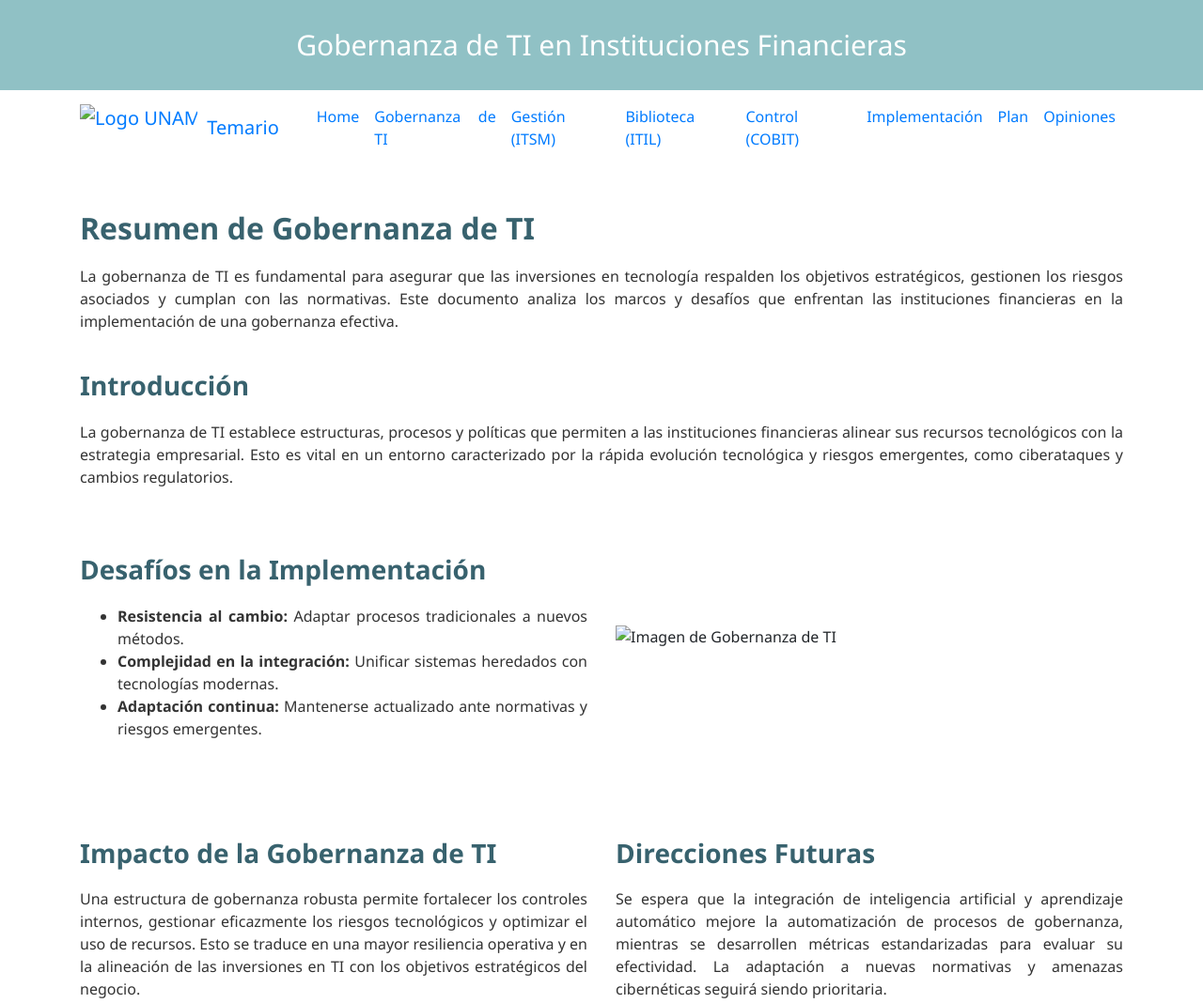
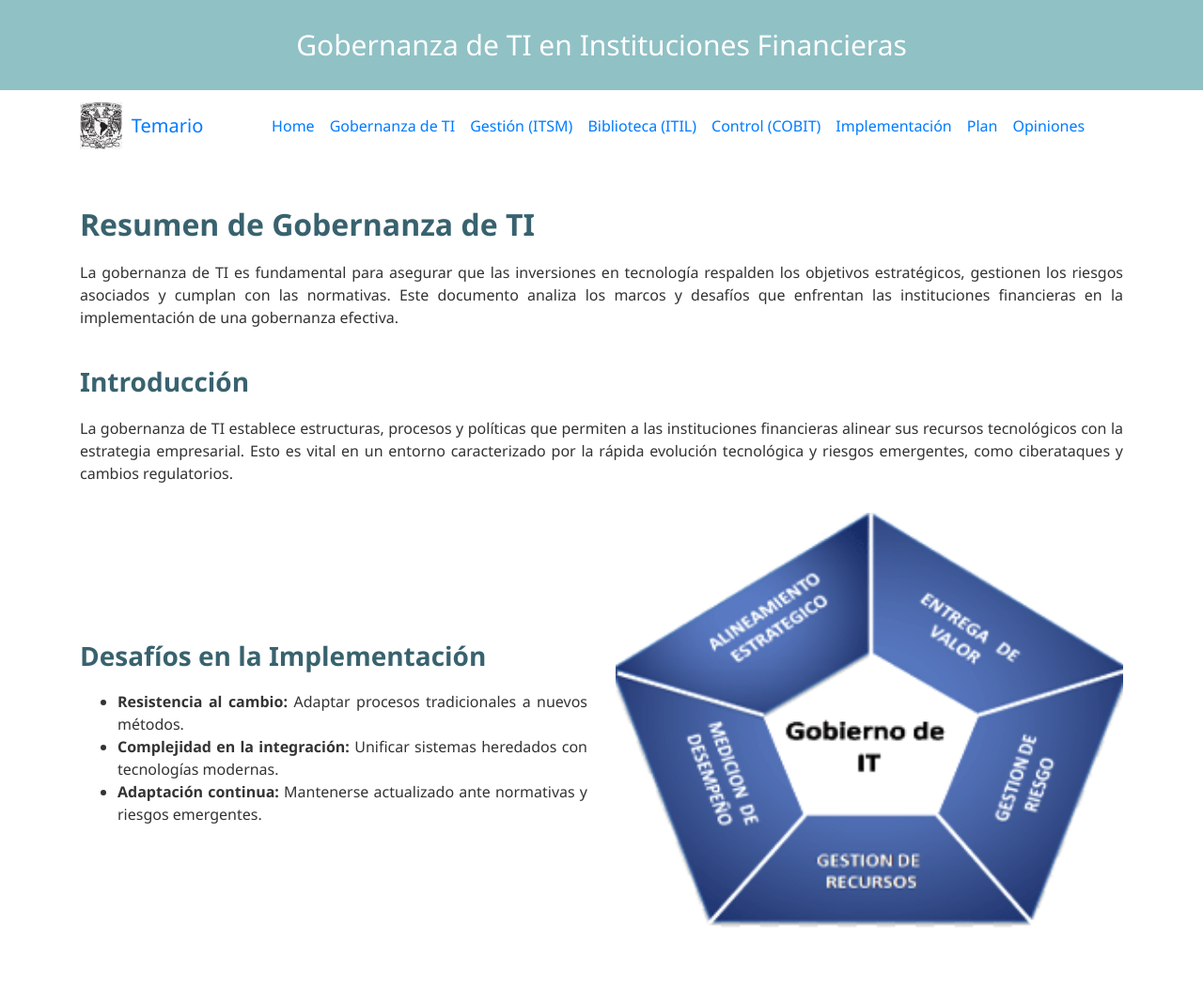
Before and after one commit to Sebastian-Miranda-Alfaro/Proyecto-final-admin, a plain HTML site: page gobernanza.html in a window 1280 px wide. Shown: the top 1068 px of the page at 94% size. Drawn offline with nearby package versions, Linux system fonts and the light colour scheme.

Commit message:
Update gobernanza.html

```diff
--- a/gobernanza.html
+++ b/gobernanza.html
@@ -71,7 +71,7 @@
   <nav class="navbar navbar-expand-lg">
     <div class="container">
       <a class="navbar-brand" href="proyecto.html">
-        <img src="img/unam.jpg" alt="Logo UNAM"> Temario
+        <img src="unam.jpg" alt="Logo UNAM"> Temario
       </a>
       <button class="navbar-toggler" type="button" data-toggle="collapse" data-target="#navbarNav"
               aria-label="Toggle navigation">
@@ -80,7 +80,7 @@
       <div class="collapse navbar-collapse justify-content-center" id="navbarNav">
         <ul class="navbar-nav">
           <li class="nav-item active">
-            <a class="nav-link" href="proyecto.html">Home</a>
+            <a class="nav-link" href="index.html">Home</a>
           </li>
           <li class="nav-item">
             <a class="nav-link" href="gobernanza.html">Gobernanza de TI</a>
@@ -142,7 +142,7 @@
       </div>
 
       <div class="col-md-6">
-        <img src="img/gobernanza.png" alt="Imagen de Gobernanza de TI" class="img-responsive">
+        <img src="gobernanza.png" alt="Imagen de Gobernanza de TI" class="img-responsive">
       </div>
     </div>
 
```
